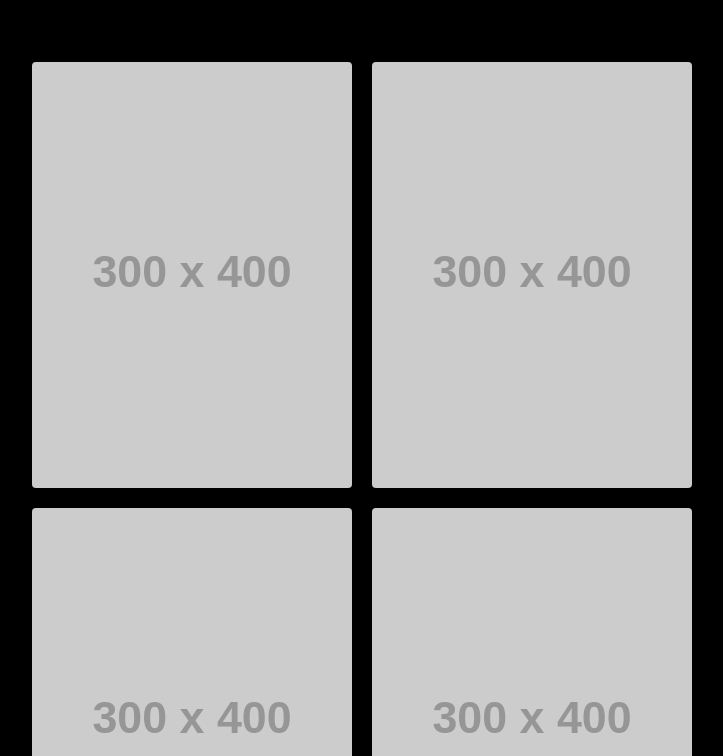
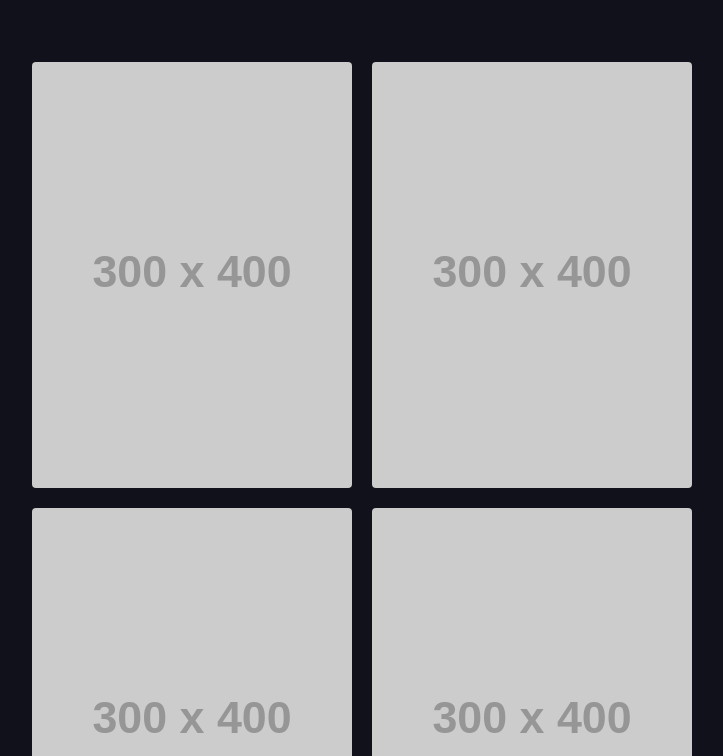
Before and after one commit to Nightgloss/Portfolio, a plain HTML site: page index.html in a window 1280 px wide. Shown: the part 141-897 px from the top of the page, without its empty margins (108-831 px from the left). Drawn offline with Linux system fonts and the light colour scheme; placeholder pictures from the web are drawn by us.

Commit message:
Update style.css

```diff
--- a/style.css
+++ b/style.css
@@ -2,8 +2,8 @@ body {
   font-family: sans-serif;
   margin: 0;
   padding: 0;
-  background: #000;
-  color: #000;
+  background: #11111b; /* or whatever color you picked */
+  color: #fff; /* optional: change text color too */
 }
 header {
   text-align: center;
```
